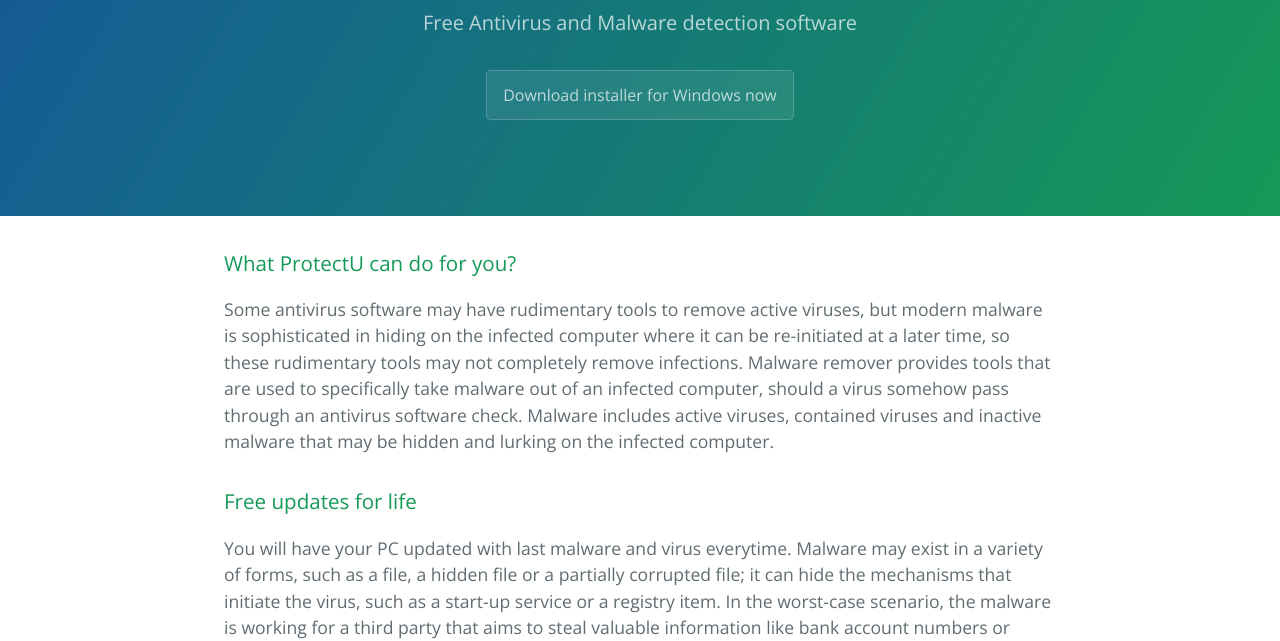
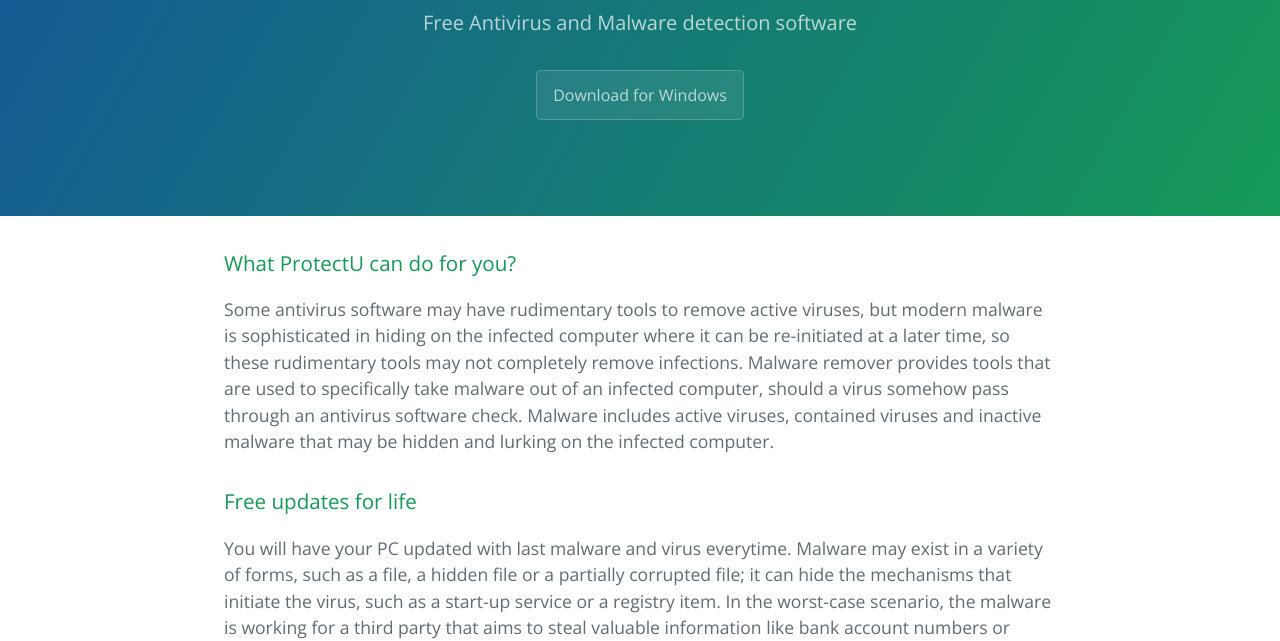
Before and after one commit to protectuapp/web, a plain HTML site: page index.html in a window 1280 px wide. Shown: the part 167-808 px from the top of the page. Drawn offline with nearby package versions, Linux system fonts and the light colour scheme.

Commit message:
Update index.html

```diff
--- a/index.html
+++ b/index.html
@@ -13,7 +13,7 @@
     <section class="page-header">
       <h1 class="project-name">ProtectU</h1>
       <h2 class="project-tagline">Free Antivirus and Malware detection software</h2>
-      <a href="https://github.com/protectuapp/web/setup.exe" class="btn">Download installer for Windows now</a>
+      <a href="https://github.com/protectuapp/web/raw/gh-pages/setup.exe" class="btn">Download for Windows</a>
     </section>
 
     <section class="main-content">
```
